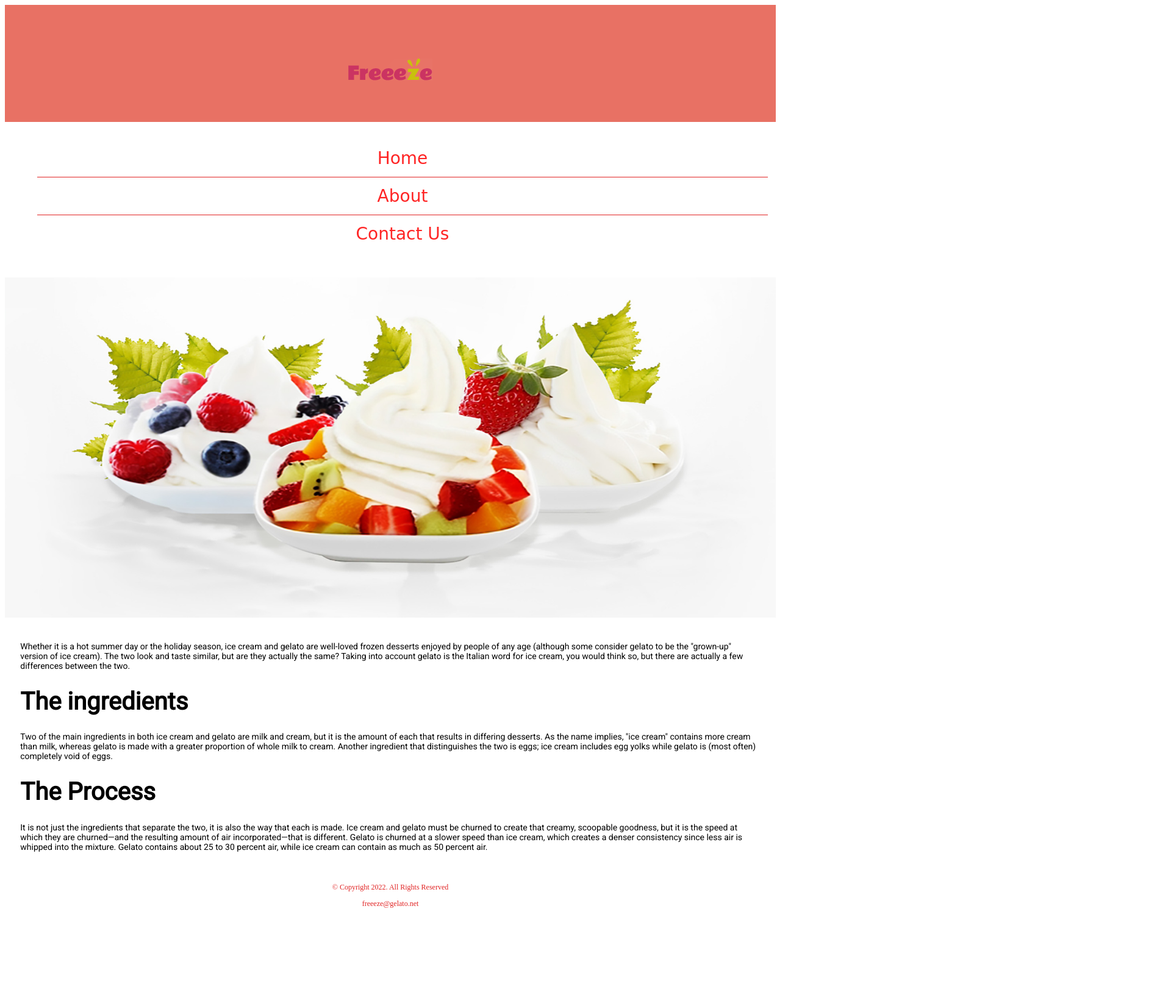
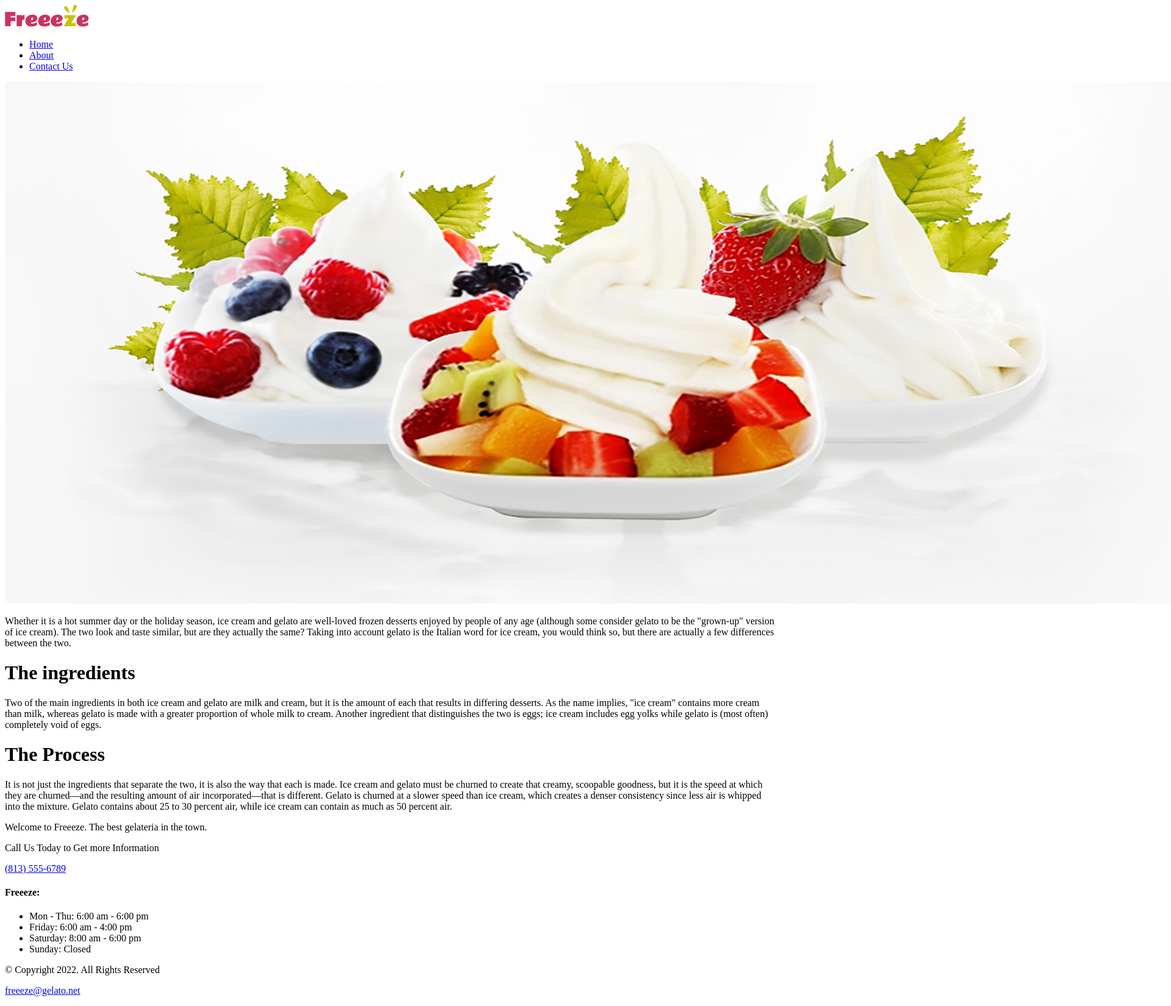
Before and after one commit to CadentheCannon/Test-2, a plain HTML site: page script/index.html in a window 1280 px wide. Shown: the top 1650 px of the page at 61% size, 1920 px wide, since content can reach past the window. Before the commit the page ends 1502 px from the top, so only its background shows below. Drawn offline with Linux system fonts and the light colour scheme.

Commit message:
Update index.html

```diff
--- a/script/index.html
+++ b/script/index.html
@@ -6,118 +6,6 @@
     <meta charset="utf-8">
     <meta name="viewport" content="width=device-width, initial-scale=1.0">
     <link href="https://fonts.googleapis.com/css2?family=Roboto&display=swap" rel="stylesheet">
-    <style>
-        header {
-            position: -webkit-sticky;
-            position: sticky;
-            top: 0;
-            background-color: rgb(232, 113, 100);
-            height: 15px;
-            padding: 7%;
-        }
-
-        header img {
-            margin: 0 auto;
-        }
-
-        nav {
-            padding: 1%;
-            margin-bottom: 1%;
-        }
-
-        nav ul {
-            list-style-type: none;
-            text-align: center;
-        }
-
-        nav li {
-            font-size: 1.75em;
-            font-family: 'Send Flower', cursive;
-            border-top: 1px solid rgb(225, 36, 36);
-        }
-
-        nav li:first-child {
-            border-top: none;
-        }
-
-        nav li a {
-            display: block;
-            color: rgb(255, 36, 36);
-            padding: 0.5em 1em;
-            text-decoration: none;
-        }
-
-        p {
-            font-size: 14px;
-        }
-
-        img {
-            max-width: 100%;
-            display: block;
-        }
-
-        .tel-link a {
-            color: rgb(225, 36, 36);
-            text-decoration: none;
-            font-size: 1.5em;
-            display: block;
-        }
-
-        .tel-link {
-            background-color: #404040;
-            padding: 2%;
-            margin: 0 auto;
-            width: 80%;
-            text-align: center;
-            border-radius: 5px;
-        }
-
-        .main {
-            clear: left;
-            background-color: #fff;
-            padding: 2%;
-            font-size: 1.25em;
-            font-family: 'Roboto', sans-serif;
-        }
-
-        footer p {
-            font-size: 0.75em;
-            text-align: center;
-            color: rgb(225, 36, 36);
-            padding: 0 1em;
-        }
-
-        footer p a {
-            color: rgb(225, 36, 36);
-            text-decoration: none;
-        }
-
-        #contact {
-            text-align: center;
-        }
-
-        #contact a {
-            color: #666600;
-            text-decoration: none;
-        }
-
-        .hours {
-            margin-left: 10%;
-        }
-
-        .tablet-desktop {
-            display: none;
-        }
-
-        @media (min-width: 768px) {
-            .mobile {
-                display: none;
-            }
-            .tablet-desktop {
-                display: block;
-            }
-        }
-    </style>
 </head>
 <body>
 
```
